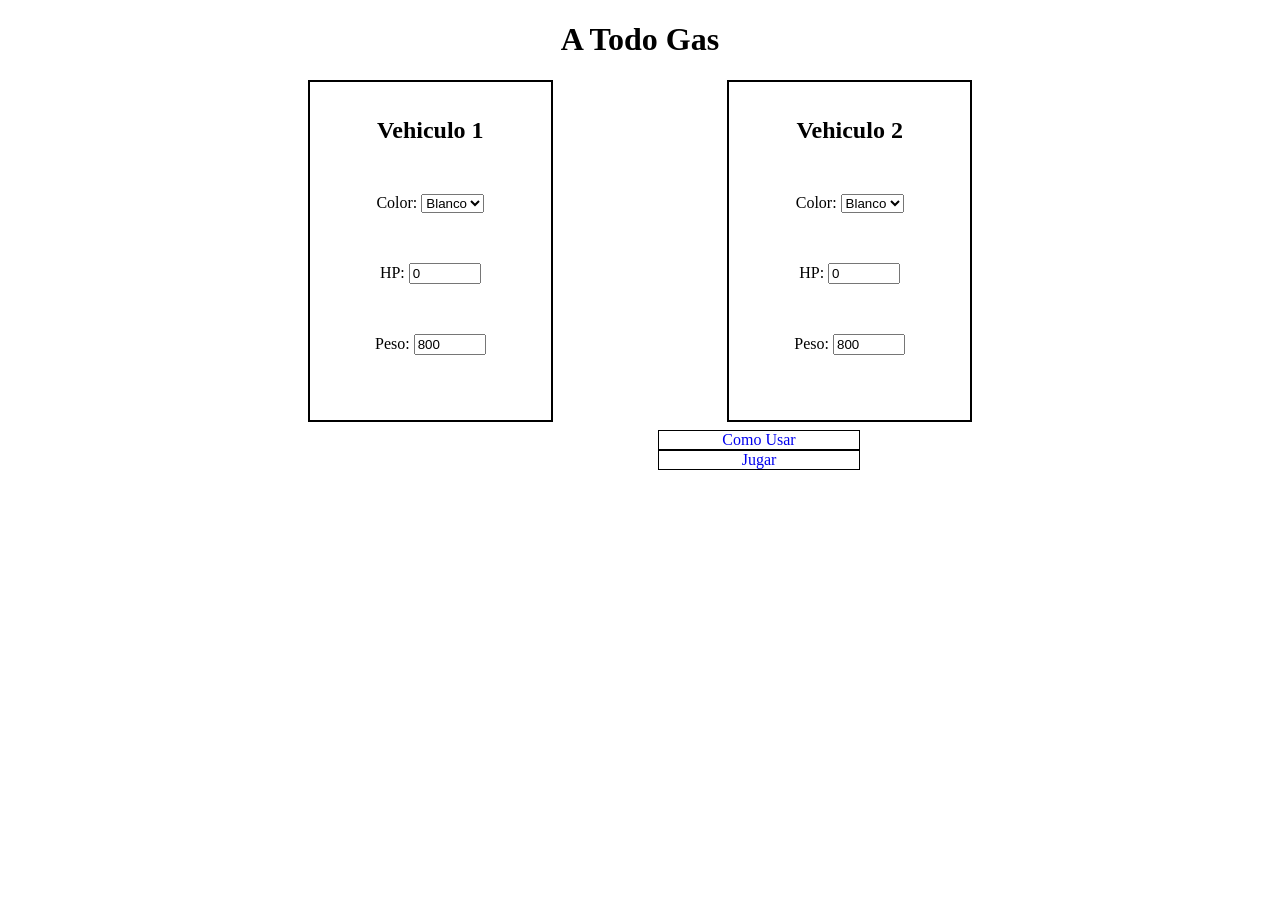
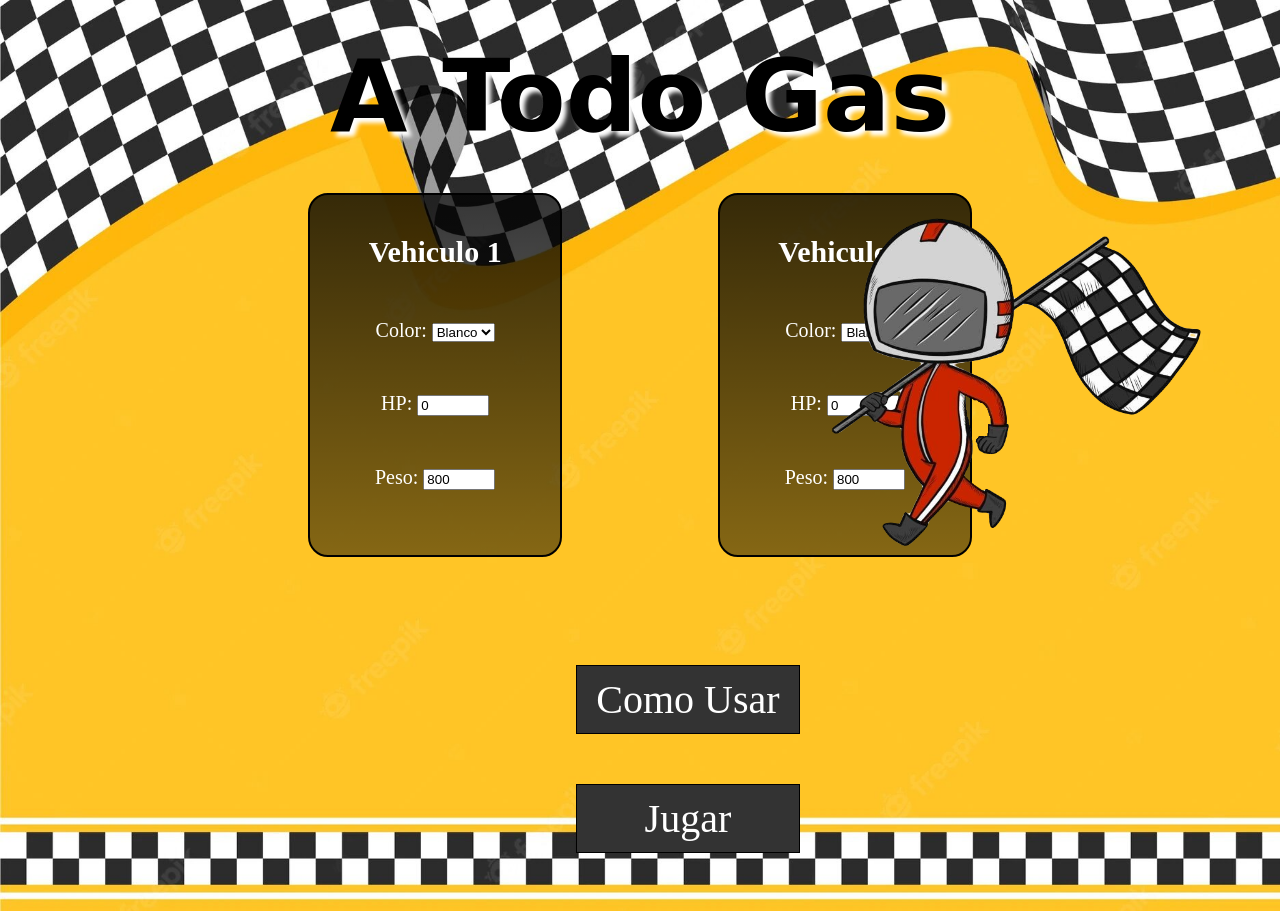
Before and after one commit to MaxiBarberoo/Proyecto2022-Barbero-Mendez-Fabian, a plain HTML site: page index.html in a window 1280 px wide. Before the commit the page ends 828 px from the top, so only its background shows below. Drawn offline with Linux system fonts and the light colour scheme; a web font is replaced by a local one.

Commit message:
Añado Pagina Principal 1.0

```diff
--- a/index.html
+++ b/index.html
@@ -3,14 +3,32 @@
 <head>
     <meta charset="UTF-8">
     <title>A Todo Gas</title>
+    <link rel="preconnect" href="https://fonts.googleapis.com">
+    <link rel="preconnect" href="https://fonts.gstatic.com" crossorigin>
+    <link href="https://fonts.googleapis.com/css2?family=Tapestry&display=swap" rel="stylesheet">
 
     <style>
+        body{
+            background-image: url(Imagenes/fondo-bandera-cuadros-carreras.jpg);
+            background-size: cover;
+        }
         h1{
+
+            font-family: 'Tapestry', cursive;
+            font-size: 100px;
+            color: #000000;
+            text-shadow: 5px 5px 4px #ffffff;
             text-align: center;
+            margin: 3%;
         }
 
         .vehiculo1{
+            background-image: linear-gradient(rgba(0, 0, 0, 0.79), rgba(0, 0, 0, 0.48));
+            background-size: 356px;
+            font-size: 20px;
+            color: white;
             border: 2px solid black;
+            border-radius: 20px;
             text-align: center;
             float: left;
             width: auto;
@@ -19,7 +37,12 @@
         }
 
         .vehiculo2{
+            background-image: linear-gradient(rgba(0, 0, 0, 0.79), rgba(0, 0, 0, 0.48));
+            background-size: 356px;
+            font-size: 20px;
+            color: white;
             border: 2px solid black;
+            border-radius: 20px;
             text-align: center;
             float: right;
             width: auto;
@@ -32,19 +55,35 @@
         }
 
         a{
+            font-size: 40px;
             text-decoration: none;
+            color: white;
         }
 
         .enlaces{
-            text-align: center;
-            padding: 350px;
-            margin-left: 300px;
+
+            display: inline-block;
+            margin-top: 40px;
+            margin-left: 41%;
         }
 
         .margenEnlace{
+            background-color: #333333;
             border: 1px solid black;
-            width: 200px;
             text-align: center;
+            margin:50px;
+            padding: 10px 19px;
+        }
+        img{
+            max-width: 100%;
+            max-height: 100%;
+        }
+        .banderin{
+            display: inline-block;
+            margin-left: 800px;
+            margin-top: -400px;
+            max-width: 400px;
+            max-height: 200px;
         }
 
     </style>
@@ -89,6 +128,7 @@
             </select>
             </div>
 
+
             <div class="vehiculoContent">
                 HP: <input type="number" name="hp" min="0" max="1000" step="10" value="0">
             </div>
@@ -97,6 +137,10 @@
                 Peso: <input type="number" name="peso" min="800" max="2000" step="100" value="800">
             </div>
 
+        </div>
+
+        <div class="banderin">
+            <img src="Imagenes/Banderin.png">
         </div>
 
         <div class="enlaces">
@@ -108,7 +152,6 @@
             <a href="jugar.html" target="_blank">Jugar</a>
             </div>
         </div>
-
     </main>
 
 </body>
```
Also changed, not shown: Imagenes/Banderin.png (added), Imagenes/CuadriculadoBlancoYNegro.jpg (added), Imagenes/FondoCarrera.jpg (added), Imagenes/fondo-bandera-cuadros-carreras.jpg (added), Imagenes/fondo-industrial-metalico.jpg (added), fondo-bandera-cuadros-carreras.webp (added).
